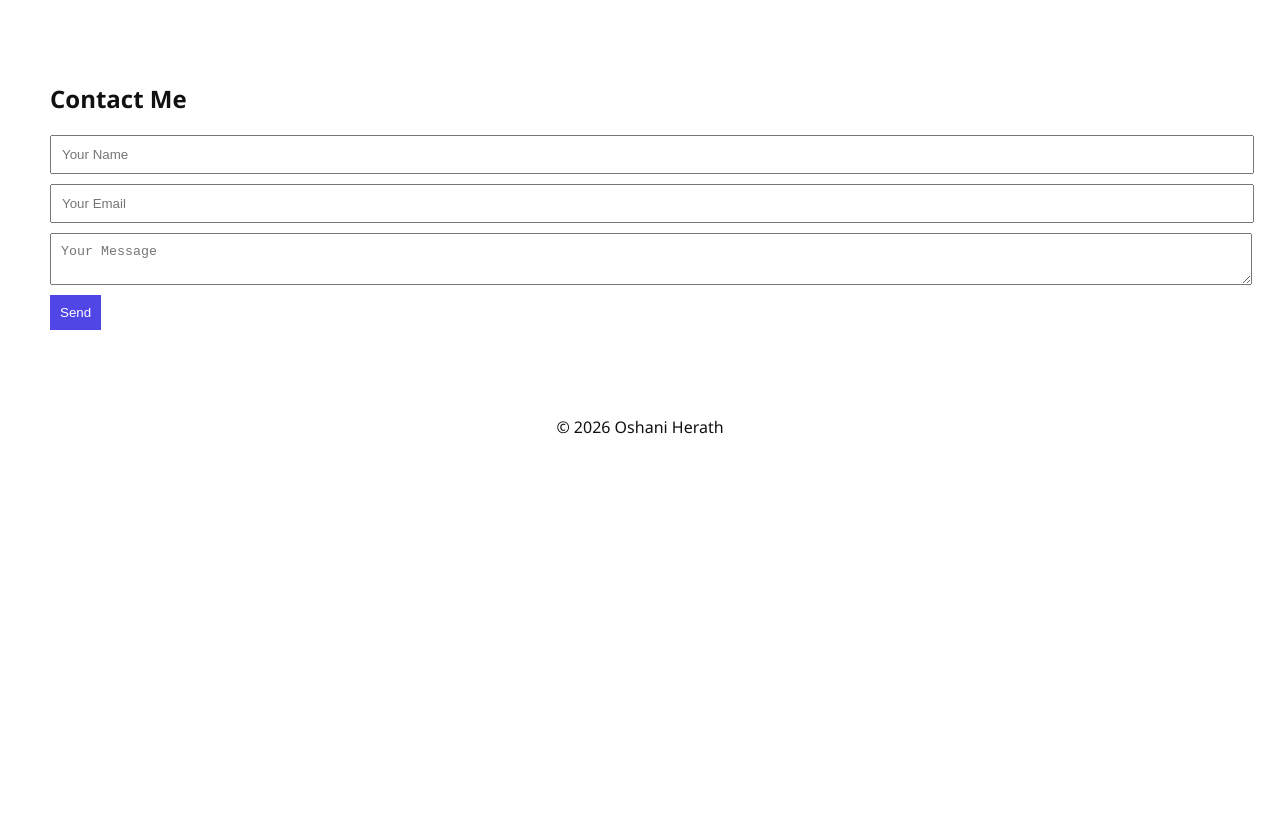
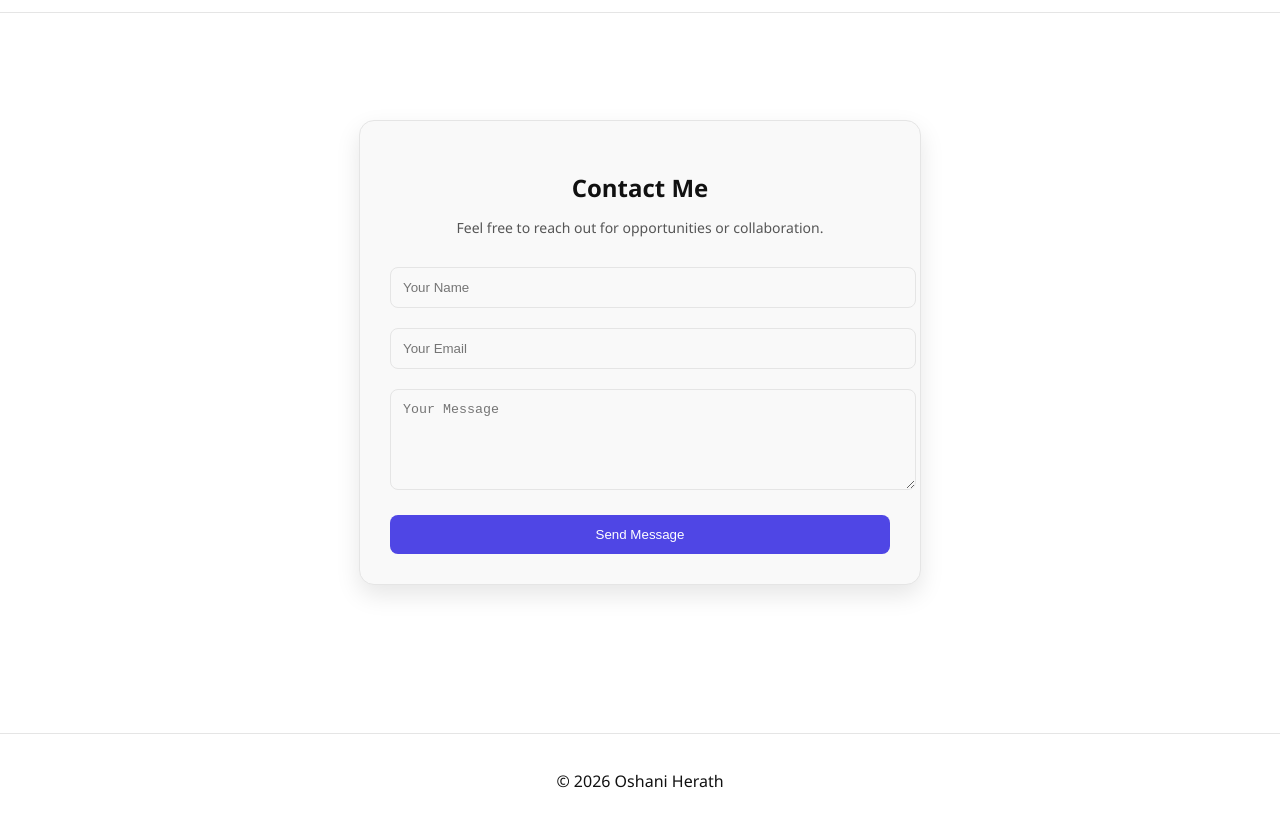
Before and after one commit to oshani23640/Portfolio, a plain HTML site: page contact.html in a window 1280 px wide. Shown: the part 91-919 px from the top of the page. Before the commit the page ends 800 px from the top, so only its background shows below. Drawn offline with Linux system fonts and the light colour scheme.

Commit message:
adding changes to contact page

```diff
--- a/contact.html
+++ b/contact.html
@@ -18,16 +18,18 @@
   </nav>
 </header>
 
-<section class="content">
-  <h1>Contact Me</h1>
+<section class="contact-section">
+  <div class="contact-box">
+    <h1>Contact Me</h1>
+    <p>Feel free to reach out for opportunities or collaboration.</p>
 
-  <form>
-    <input type="text" placeholder="Your Name" required>
-    <input type="email" placeholder="Your Email" required>
-    <textarea placeholder="Your Message"></textarea>
-    <button type="submit">Send</button>
-  </form>
-
+    <form>
+      <input type="text" placeholder="Your Name" required>
+      <input type="email" placeholder="Your Email" required>
+      <textarea placeholder="Your Message" rows="5"></textarea>
+      <button type="submit">Send Message</button>
+    </form>
+  </div>
 </section>
 
 <footer>
--- a/style.css
+++ b/style.css
@@ -2,11 +2,16 @@
   --bg: #ffffff;
   --text: #111;
   --primary: #4f46e5;
+  --card: #f9f9f9;
+  --border: #e5e5e5;
 }
 
 .dark {
-  --bg: #111;
+  --bg: #0f172a;
   --text: #ffffff;
+  --primary: #6366f1;
+  --card: #1e293b;
+  --border: #334155;
 }
 
 body {
@@ -16,58 +21,144 @@ body {
   color: var(--text);
 }
 
+/* HEADER */
 header {
   display: flex;
   justify-content: space-between;
+  align-items: center;
   padding: 15px 50px;
   background: var(--bg);
+  border-bottom: 1px solid var(--border);
 }
 
 nav a {
   margin: 0 10px;
   text-decoration: none;
   color: var(--text);
+  font-weight: 500;
 }
 
+nav a:hover {
+  color: var(--primary);
+}
+
+#themeToggle {
+  background: none;
+  border: none;
+  cursor: pointer;
+  font-size: 18px;
+}
+
+/* HERO */
 .hero {
   text-align: center;
   margin-top: 100px;
 }
 
 .btn {
-  padding: 10px 20px;
+  padding: 12px 25px;
   background: var(--primary);
   color: white;
   text-decoration: none;
-  border-radius: 5px;
+  border-radius: 8px;
+  display: inline-block;
+  margin-top: 20px;
+  transition: 0.3s;
 }
 
+.btn:hover {
+  opacity: 0.9;
+}
+
+/* CONTENT */
 .content {
   padding: 50px;
 }
 
+/* PROJECT CARD */
 .card {
-  background: rgba(0,0,0,0.05);
+  background: var(--card);
   padding: 20px;
   margin: 20px 0;
-  border-radius: 10px;
+  border-radius: 12px;
+  border: 1px solid var(--border);
+  transition: 0.3s;
 }
 
-form input, form textarea {
-  display: block;
+.card:hover {
+  transform: translateY(-5px);
+}
+
+/* CONTACT SECTION */
+.contact-section {
+  display: flex;
+  justify-content: center;
+  align-items: center;
+  height: 80vh;
+  padding: 20px;
+}
+
+/* CONTACT BOX */
+.contact-box {
+  width: 100%;
+  max-width: 500px;
+  background: var(--card);
+  padding: 30px;
+  border-radius: 15px;
+  border: 1px solid var(--border);
+  box-shadow: 0 10px 25px rgba(0,0,0,0.1);
+  text-align: center;
+}
+
+.contact-box h1 {
+  margin-bottom: 10px;
+}
+
+.contact-box p {
+  margin-bottom: 20px;
+  font-size: 14px;
+  opacity: 0.7;
+}
+
+/* FORM */
+form input,
+form textarea {
   width: 100%;
   margin: 10px 0;
-  padding: 10px;
+  padding: 12px;
+  border-radius: 8px;
+  border: 1px solid var(--border);
+  background: transparent;
+  color: var(--text);
+  outline: none;
 }
 
+form input:focus,
+form textarea:focus {
+  border-color: var(--primary);
+}
+
+/* BUTTON */
 form button {
+  width: 100%;
   background: var(--primary);
   color: white;
-  padding: 10px;
+  padding: 12px;
   border: none;
+  border-radius: 8px;
+  margin-top: 10px;
+  cursor: pointer;
+  transition: 0.3s;
 }
 
+form button:hover {
+  opacity: 0.9;
+}
+
+/* FOOTER */
 footer {
   text-align: center;
   padding: 20px;
+  border-top: 1px solid var(--border);
+  margin-top: 40px;
 }
```
